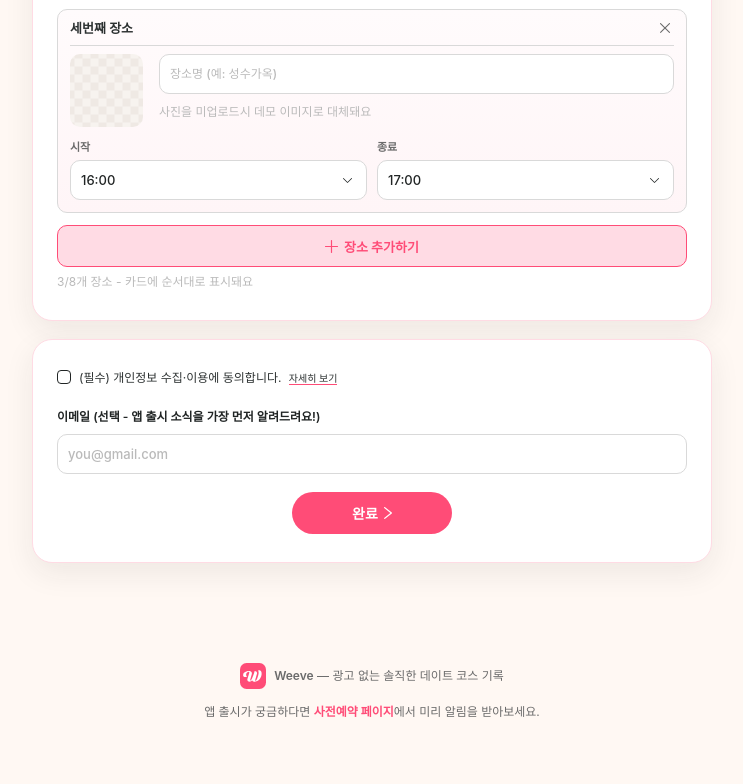
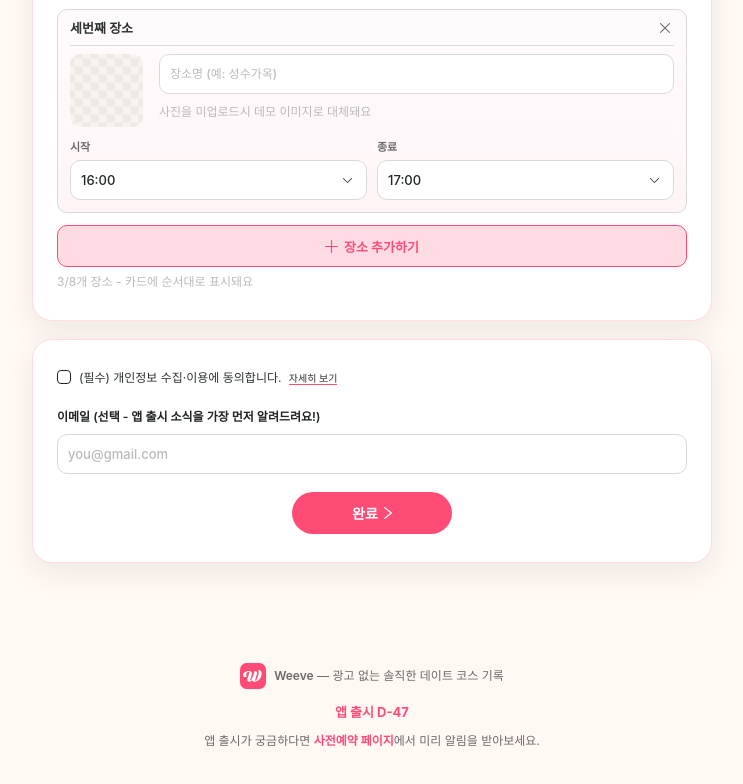
Before and after one commit to gabrielahn-prod/wee-ve, a website: page index.html in a window 1280 px wide. Shown: the part 1336-2120 px from the top of the page, without its empty margins (268-1011 px from the left). Drawn offline with nearby package versions, Linux system fonts and the light colour scheme; a web font is replaced by a local one.

Commit message:
디데이

```diff
--- a/index.html
+++ b/index.html
@@ -148,6 +148,7 @@
   .footer-brand:active { opacity: .55; }
   .footer-mark { width: 26px; height: 26px; }
   .footer-brand strong { color: var(--ink-soft); font-weight: 600; }
+  .launch-countdown { margin-top: 8px; color: var(--rose); font-size: 13px; font-weight: 700; }
 
   .toast { position: fixed; bottom: 24px; left: 50%; transform: translateX(-50%) translateY(60px); background: var(--ink); color: white; padding: 11px 22px; border-radius: 99px; font-size: 13px; font-weight: 600; transition: transform .3s; z-index: 999; max-width: 90vw; text-align: center; }
   .toast.show { transform: translateX(-50%) translateY(0); }
@@ -289,6 +290,7 @@
 
 <footer>
   <button type="button" class="footer-brand" id="btn-footer-brand"><img class="footer-mark" src="assets/icons/footer-mark.svg" alt="" /><span><strong>Weeve</strong> — 광고 없는 솔직한 데이트 코스 기록</span></button>
+  <div class="launch-countdown" id="launch-countdown" aria-label="앱 출시 디데이"></div>
   <div style="margin-top:8px;">앱 출시가 궁금하다면 <a href="waitlist.html" id="btn-footer-waitlist">사전예약 페이지</a>에서 미리 알림을 받아보세요.</div>
 </footer>
 
@@ -1031,6 +1033,16 @@ document.getElementById('f-meet-time').addEventListener('change', saveDraft);
 document.getElementById('f-end-time').addEventListener('change', saveDraft);
 
 /* 기기별 임시저장 복원: 이전에 남겨둔 내용이 있으면 그대로 불러오고, 없으면 기본값으로 시작 */
+/* 앱 출시일(2026-09-01)을 기준으로 날짜가 바뀔 때마다 디데이를 갱신 */
+(() => {
+  const countdownEl = document.getElementById('launch-countdown');
+  const launchDate = new Date(2026, 8, 1);
+  const today = new Date();
+  const todayDate = new Date(today.getFullYear(), today.getMonth(), today.getDate());
+  const days = Math.round((launchDate - todayDate) / 86400000);
+  countdownEl.textContent = days > 0 ? `앱 출시 D-${days}` : days === 0 ? '앱 출시 D-DAY' : `앱 출시 D+${Math.abs(days)}`;
+})();
+
 const draft = loadDraft();
 if (draft) {
   document.getElementById('f-nickname').value = draft.nickname || '';
```
